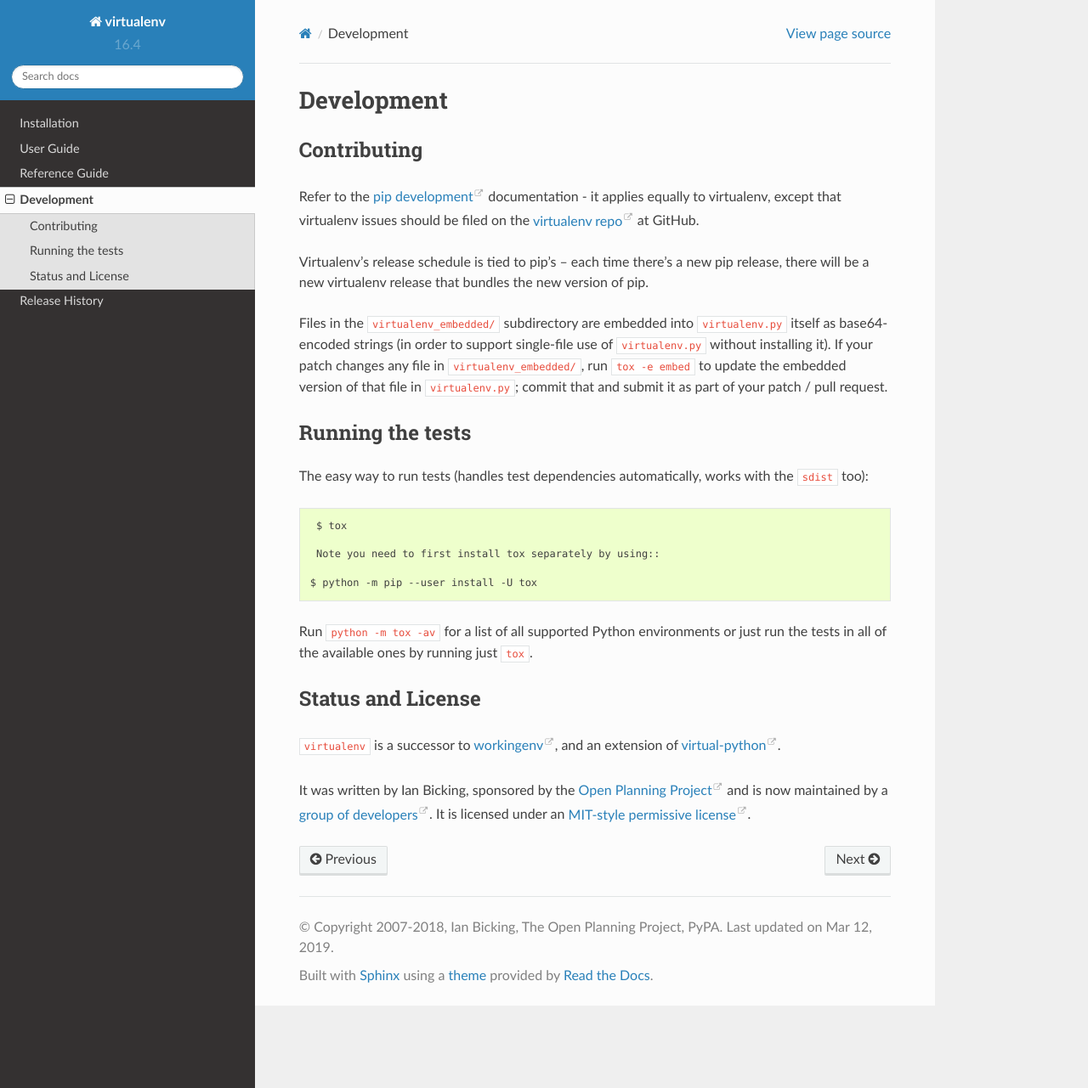
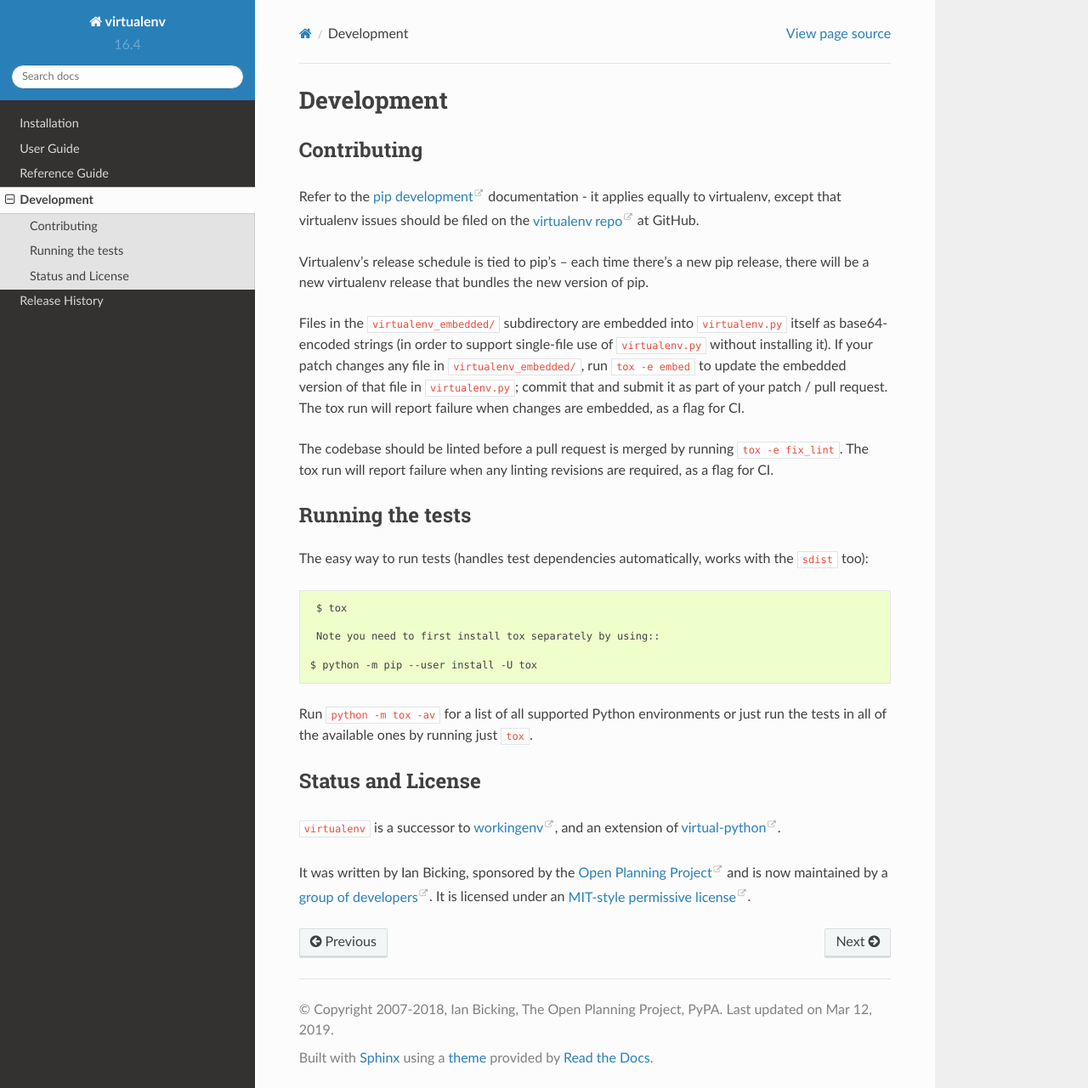
Before and after one commit to pypa/virtualenv, a Sphinx documentation site: the page built from docs/development.rst, in a window 1280 px wide and 1281 px high. Shown: the whole window at 85% size. Built offline with Sphinx 7.4.7 and the Read the Docs theme 2.0.0, drawn with Linux system fonts in a browser that asks for light colours.

```diff
--- a/docs/development.rst
+++ b/docs/development.rst
@@ -17,7 +17,12 @@ Files in the ``virtualenv_embedded/`` subdirectory are embedded into
 single-file use of ``virtualenv.py`` without installing it). If your patch
 changes any file in ``virtualenv_embedded/``, run ``tox -e embed`` to update
 the embedded version of that file in ``virtualenv.py``; commit that and submit
-it as part of your patch / pull request.
+it as part of your patch / pull request. The tox run will report failure
+when changes are embedded, as a flag for CI.
+
+The codebase should be linted before a pull request is merged by running
+``tox -e fix_lint``. The tox run will report failure when any linting
+revisions are required, as a flag for CI.
 
 .. _pip development: https://pip.pypa.io/en/latest/development/
 .. _virtualenv repo: https://github.com/pypa/virtualenv/
```
Also changed, not shown: CONTRIBUTING.rst (+7 -2 lines).
